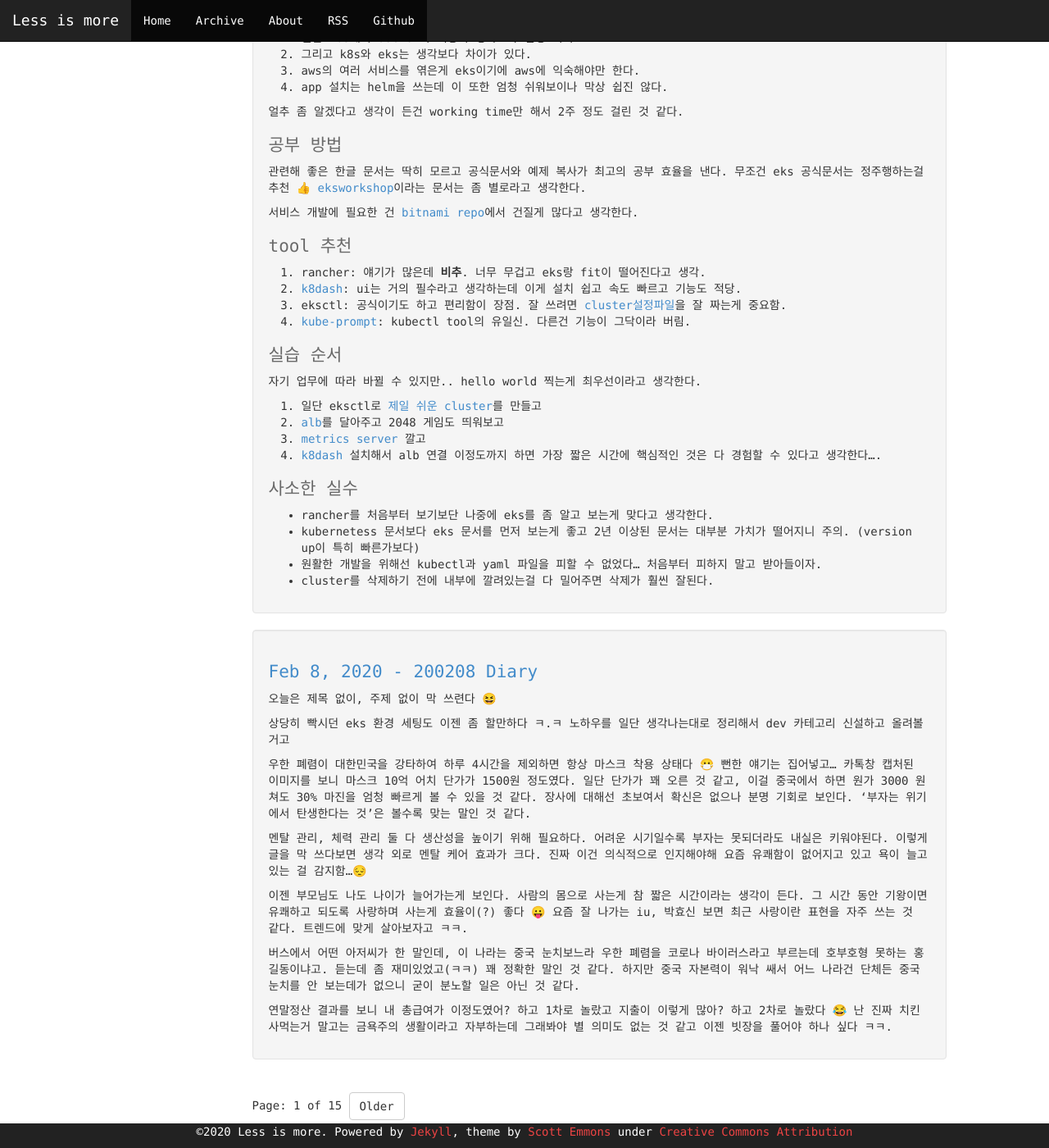
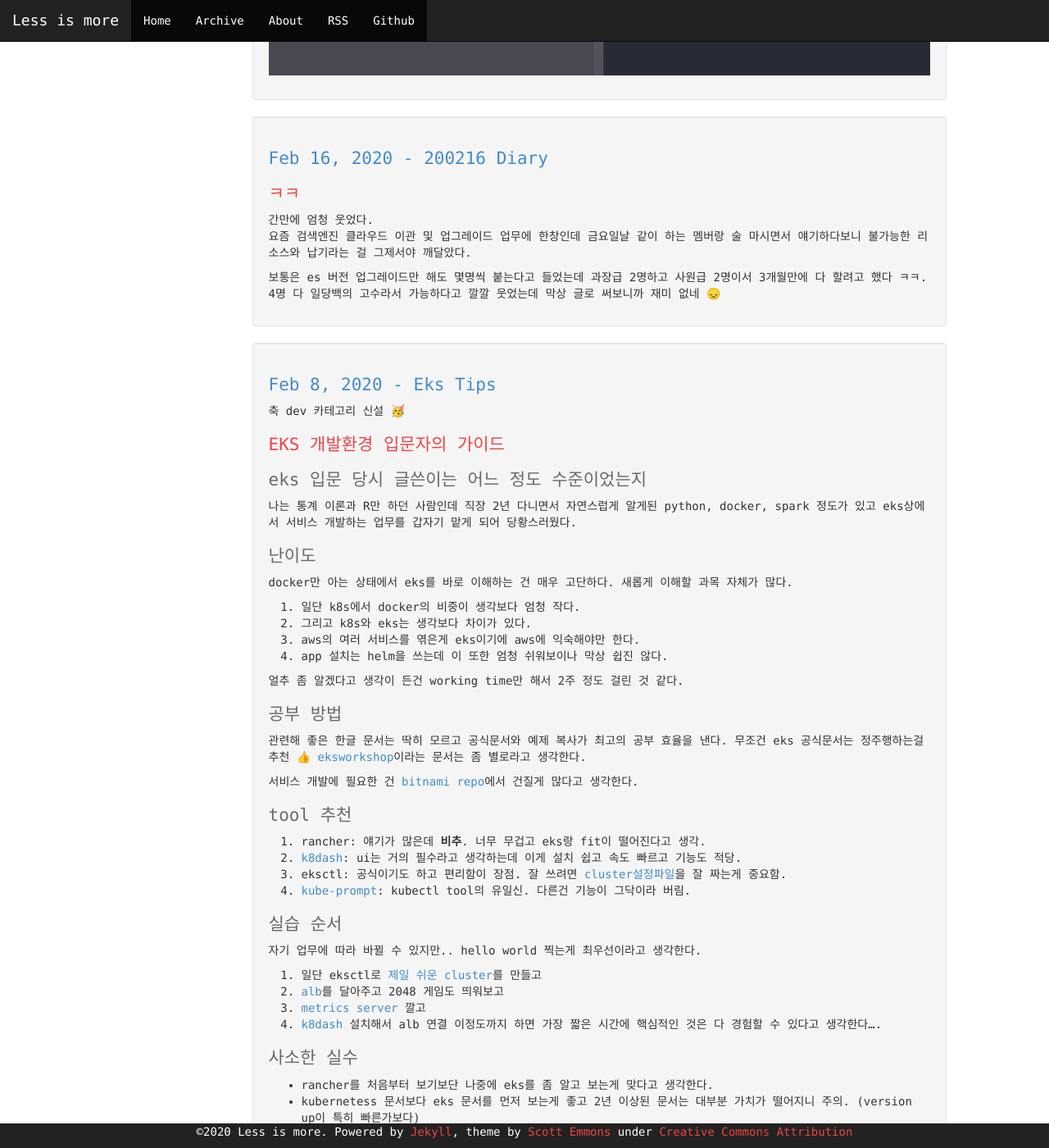
Before and after one commit to 11wi/11wi.github.io, a Jekyll site: the page built from index.html, in a window 1280 px wide and 1400 px high, scrolled down 1097 px. Shown: the whole window at 82% size. Built offline with Jekyll 4.4.1, drawn with Linux system fonts in a browser that asks for light colours; some web fonts are replaced; the list of posts is cut into pages by our own code; some of the changed text lies outside the part shown.

Commit message:
upload post

```diff
--- /dev/null
+++ b/_posts/2020-02-16-200216-diary.md
@@ -0,0 +1,14 @@
+---
+category: diary
+---
+
+# ㅋㅋ
+
+간만에 엄청 웃었다.
+요즘 검색엔진 클라우드 이관 및 업그레이드 업무에 한창인데
+금요일날 같이 하는 멤버랑 술 마시면서 얘기하다보니
+불가능한 리소스와 납기라는 걸 그제서야 깨달았다.
+
+보통은 es 버전 업그레이드만 해도 몇명씩 붙는다고 들었는데
+과장급 2명하고 사원급 2명이서 3개월만에 다 할려고 했다 ㅋㅋ.
+4명 다 일당백의 고수라서 가능하다고 깔깔 웃었는데 막상 글로 써보니까 재미 없네 😞
--- a/_posts/2020-02-16-shell-dev-setup.md
+++ b/_posts/2020-02-16-shell-dev-setup.md
@@ -37,4 +37,5 @@ source /usr/local/share/zsh-syntax-highlighting/zsh-syntax-highlighting.zsh
 
 ### iterm preference
 
-`General - Preferences - Browse` 경로에서 config load. git에 올린 파일 써도 좋고. `attachments/iterm/com.googlecode.iterm2.plist`
+`General - Preferences - Browse` 경로에서 [config](https://raw.githubusercontent.com/11wi/11wi.github.io/master/attachments/iterm/com.googlecode.iterm2.plist) load.
+![](/attachments/iterm.png)
```
Also changed, not shown: attachments/iterm.png (added), 1 other file.
